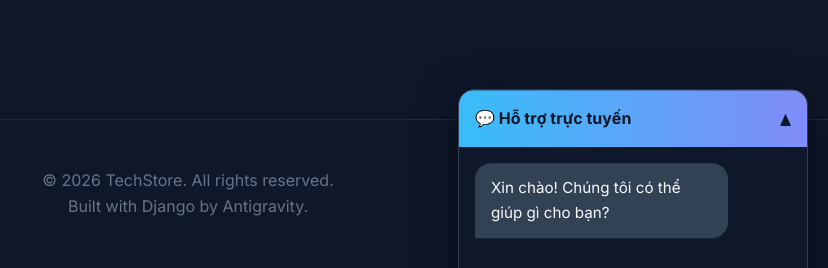
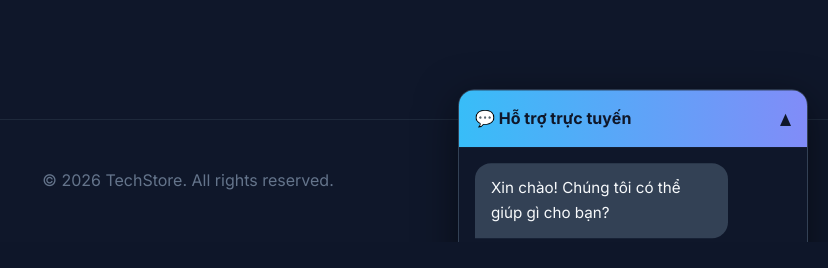
Before and after one commit to TCAnh7749/Test, a Django app: page /cart/ in a window 1280 px wide. Shown: the part 631-899 px from the top of the page, without its empty margins (452-1280 px from the left). After the commit the page ends 873 px from the top, so only its background shows below. Run offline with Django 5.2, Linux system fonts and the light colour scheme.

Commit message:
Update base.html

```diff
--- a/KTHP/Templates/base.html
+++ b/KTHP/Templates/base.html
@@ -88,7 +88,6 @@
 
     <footer>
         <p>&copy; 2026 TechStore. All rights reserved.</p>
-        <p>Built with Django by Antigravity.</p>
     </footer>
 
     <!-- Chat Widget -->
```
